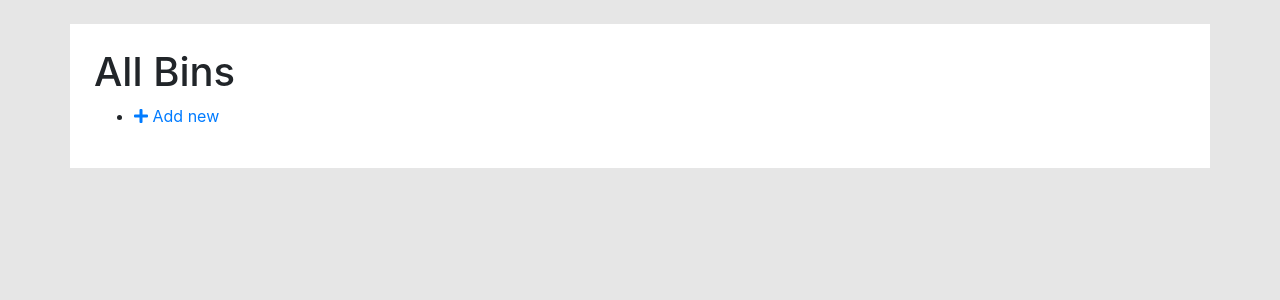
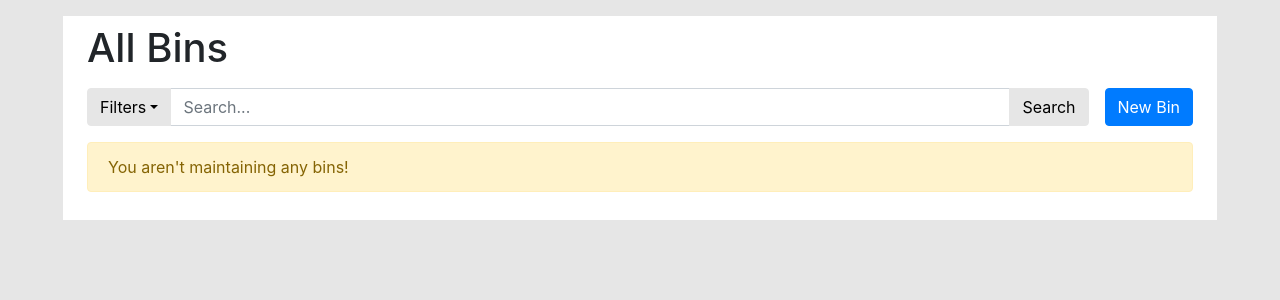
Before and after one commit to The-Compiler/crashbin, a Django app: page /bins in a window 1280 px wide. Shown: the part 76-376 px from the top of the page. Run offline with Django 3.2, Linux system fonts and the light colour scheme; data that the repository does not hold is empty; some libraries are stand-ins or nearby versions.

Commit message:
Redesign bins view

```diff
--- a/crashbin_app/static/css/main.css
+++ b/crashbin_app/static/css/main.css
@@ -14,8 +14,24 @@
     min-width: 300px;
 }
 
+.btn-secondary {
+    color: black;
+    background-color: #E6E6E6;
+    border-color: #E6E6E6;
+}
+
+.btn-secondary:hover {
+    color: white;
+    background-color: #4D4D4D;
+    border-color: #4D4D4D;
+}
+
 .bin-list .btn {
     border-radius: initial;
+}
+
+.bin-filter .input {
+    border-color: #E6E6E6;
 }
 
 .card-deck {
--- a/crashbin_app/templates/crashbin_app/bins.html
+++ b/crashbin_app/templates/crashbin_app/bins.html
@@ -1,16 +1,34 @@
 {% extends 'crashbin_app/base.html' %}
+{% load components %}
 
 {% block menu_bins_class %}active{% endblock %}
 {% block title %}Bins{% endblock %}
 
 {% block content %}
-  <div class="container mt-4 p-4 bg-white">
-      <h1>All Bins</h1>
-  <ul>
-  {% for bin in bins %}
-    <li><a href="{% url 'bin_detail' pk=bin.pk %}">{{ bin.name }}</a></li>
-  {% endfor %}
-    <li><a href="{% url 'bin_new' %}" class="top-menu"><i class="fas fa-plus"></i> Add new</a>
-  </ul>
-  </div>
+    <div class="container my-2 p-0">
+        <div class="row">
+            <div class="col-lg m-2 p-0 px-4 pb-4 bg-white">
+                <h1 class="my-2">All Bins</h1>
+                <div class="bin-filter d-flex flex-row w-auto my-3">
+                    <div class="input-group input-group">
+                        <div class="input-group-prepend">
+                            <button class="btn btn-secondary dropdown-toggle" type="button" data-toggle="dropdown"
+                                    aria-haspopup="true" aria-expanded="false">Filters</button>
+                            <div class="dropdown-menu">
+                                <a class="dropdown-item" href="#">Filter 1</a>
+                                <a class="dropdown-item" href="#">Filter 2</a>
+                            </div>
+                        </div>
+                        <input type="text" class="form-control" placeholder="Search..."
+                               aria-label="Text input with dropdown button">
+                        <div class="input-group-append">
+                            <button class="btn btn-secondary" type="button">Search</button>
+                        </div>
+                    </div>
+                    <a class="btn btn-primary text-nowrap ml-3" href="/bin/new/" role="button">New Bin</a>
+                </div>
+                {% bin_list bins 'subscribed' %}
+            </div>
+        </div>
+    </div>
 {% endblock %}
```
